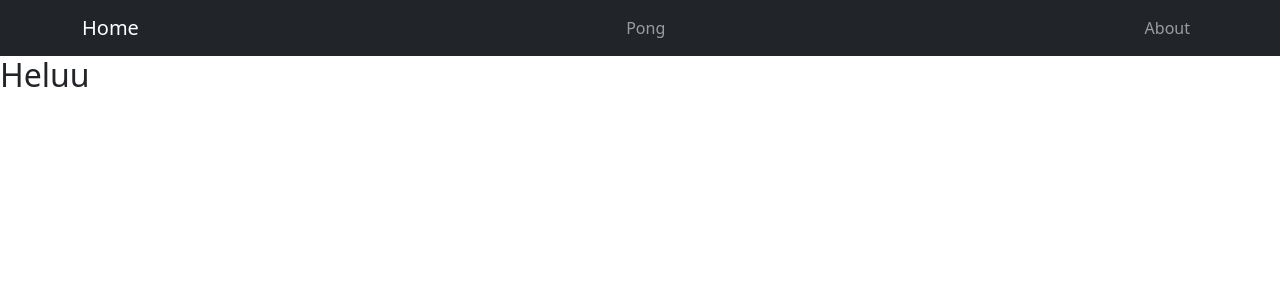
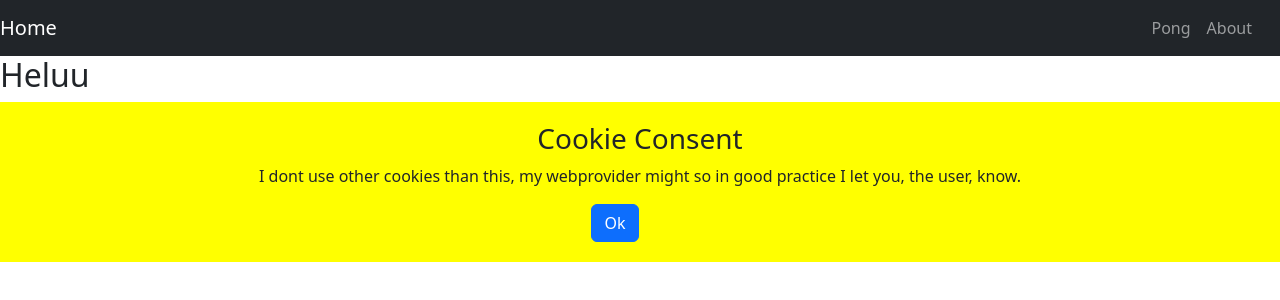
Before and after one commit to Jari1980/GamePageUI, a React (Vite) app: page / in a window 1280 px wide. Shown: the top 300 px of the page. Built offline with nearby package versions, Linux system fonts and the light colour scheme.

Commit message:
1 day cookieconsent added, some style to navbar and centered the game

```diff
--- a/package.json
+++ b/package.json
@@ -13,6 +13,7 @@
     "bootstrap": "^5.3.7",
     "react": "^19.1.0",
     "react-bootstrap": "^2.10.10",
+    "react-cookie": "^8.0.1",
     "react-dom": "^19.1.0",
     "react-router-dom": "^7.7.1",
     "react-unity-webgl": "^10.1.5"
@@ -28,5 +29,4 @@
     "globals": "^16.3.0",
     "vite": "^7.0.4"
   }
-
 }
--- a/src/App.jsx
+++ b/src/App.jsx
@@ -1,11 +1,15 @@
 import React from "react";
+import { useCookies } from "react-cookie";
+import CookieConsent from "./components/CookieConsent";
 
-const App = () => { //} App() {
+const App = () => {
+  const [cookies, setCookies] = useCookies(["cookieConsent"]);
 
 
   return (
     <>
     <h2>Heluu</h2>
+    {!cookies.cookieConsent && <CookieConsent />}
     </>
   )
 }
--- /dev/null
+++ b/src/components/CookieConsent.jsx
@@ -0,0 +1,22 @@
+import React from 'react';
+import { useCookies } from 'react-cookie';
+import { Button } from 'react-bootstrap';
+
+const CookieConsent = () => {
+    const [cookies, setCookies] = useCookies("cookieConsent");
+    const expirationDate = new Date();
+    expirationDate.setDate(expirationDate.getDate() + 1);
+    const giveCookieConsent = () => {
+        setCookies("cookieConsent", true, {path: "/", expires: expirationDate})
+    }
+
+    return (
+        <div style={{background: "yellow", padding: "20px", position: "fixed", width:"100%", textAlign: "center"}}>
+            <h3>Cookie Consent</h3>
+            <p>I dont use other cookies than this, my webprovider might so in good practice I let you, the user, know.</p>
+            <Button style={{marginRight: "50px"}} onClick={giveCookieConsent}>Ok</Button>
+        </div>
+    );
+};
+
+export default CookieConsent;
--- a/src/components/NavbarComp.jsx
+++ b/src/components/NavbarComp.jsx
@@ -8,18 +8,14 @@ const NavbarComp = () => {
   return (
     <>
       <Navbar expand="lg" bg="dark" data-bs-theme="dark" sticky="top">
-        <Container >
           <Navbar.Brand as={Link} to="/home">Home</Navbar.Brand>
           <Navbar.Toggle aria-controls="basic-navbar-nav" />
           <Navbar.Collapse id="basic-navbar-nav">
-            <Nav className="ms-auto">
+            <Nav className="ms-auto" style={{ marginRight: "20px" }}>
               <Nav.Link as={Link} to="/pong">Pong</Nav.Link>
-            </Nav>
-            <Nav className="ms-auto">
               <Nav.Link as={Link} to="/about">About</Nav.Link>
             </Nav>
           </Navbar.Collapse>
-        </Container>
       </Navbar>
     </>
   );
--- a/src/components/Pong.jsx
+++ b/src/components/Pong.jsx
@@ -12,6 +12,12 @@ const Pong = () => {
   return (
     <>
       <h1>Pong</h1>
+      <div
+      style={{
+        display: "flex",
+        justifyContent: "center"
+      }}
+      >
         <Unity
           unityProvider={unityProvider}
           style={{
@@ -19,6 +25,7 @@ const Pong = () => {
             width: 1000,
           }}
         />
+      </div>
     </>
   );
 };
--- a/src/main.jsx
+++ b/src/main.jsx
@@ -1,20 +1,23 @@
-import { StrictMode } from 'react'
-import { createRoot } from 'react-dom/client'
-import { BrowserRouter, Route, Routes } from 'react-router-dom'
-import "bootstrap/dist/css/bootstrap.css"
-import App from './App'
-import NavbarComp from './components/NavbarComp'
-import Pong from './components/Pong'
-import About from './components/About'
+import { StrictMode } from "react";
+import { createRoot } from "react-dom/client";
+import { BrowserRouter, Route, Routes } from "react-router-dom";
+import "bootstrap/dist/css/bootstrap.css";
+import App from "./App";
+import NavbarComp from "./components/NavbarComp";
+import Pong from "./components/Pong";
+import About from "./components/About";
+import { CookiesProvider } from "react-cookie";
 
-createRoot(document.getElementById('root')).render(
+createRoot(document.getElementById("root")).render(
   <BrowserRouter>
-    <NavbarComp />
-    <Routes>
-      <Route exact path="/" element={<App />}/>
-      <Route path="/home" element={<App />}/>
-      <Route path="/pong" element={<Pong />}/>
-      <Route path="/about" element={<About />}/>
-    </Routes>
-  </BrowserRouter>,
-)
+    <CookiesProvider>
+      <NavbarComp />
+      <Routes>
+        <Route exact path="/" element={<App />} />
+        <Route path="/home" element={<App />} />
+        <Route path="/pong" element={<Pong />} />
+        <Route path="/about" element={<About />} />
+      </Routes>
+    </CookiesProvider>
+  </BrowserRouter>
+);
```
Also changed, not shown: 1 other file (tests, documents, lock files or other folders). Lines whose indentation alone changed are shown as unchanged.
